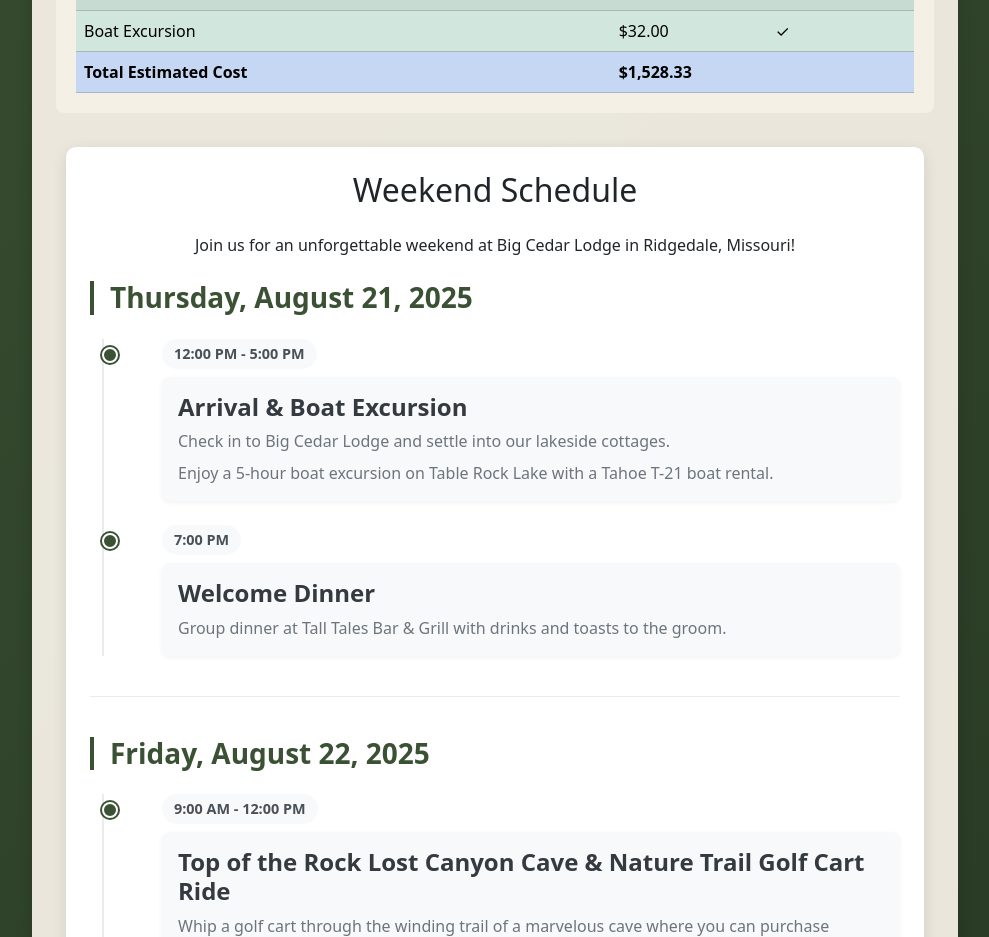
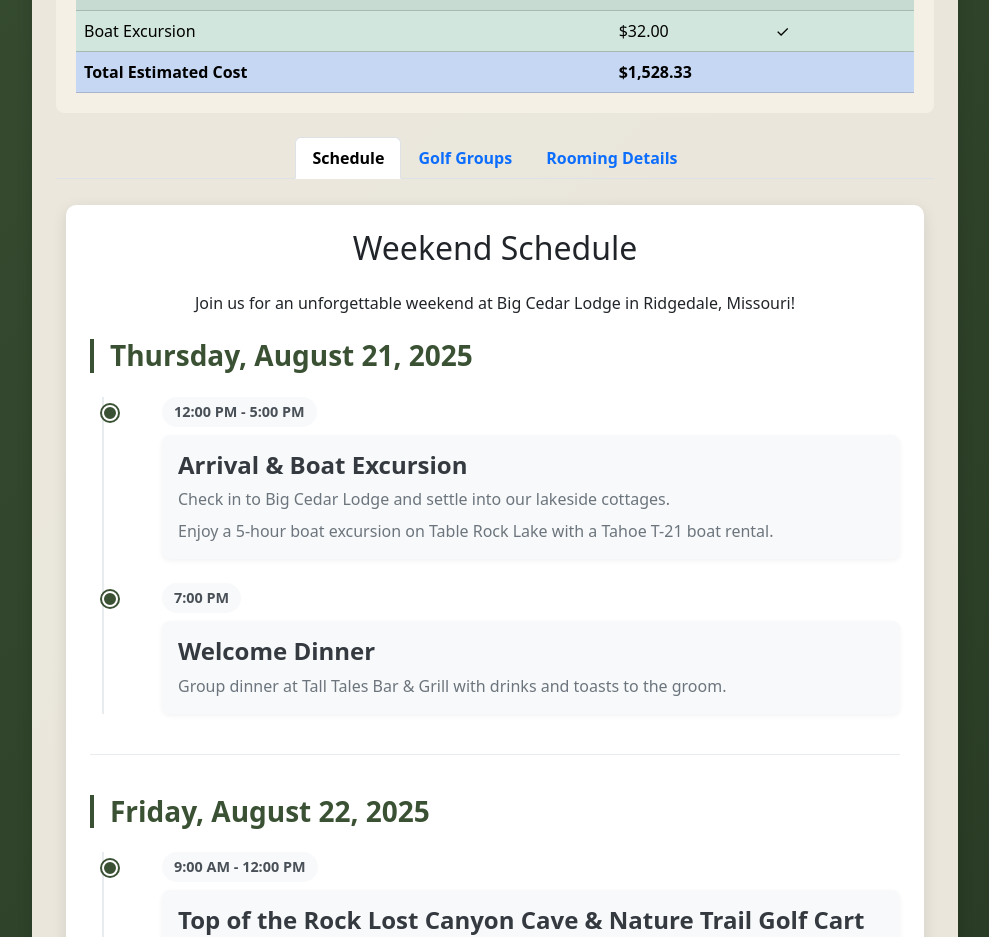
Before and after one commit to eekbud/jakeisgettingmarried, a React (Create React App) app in the folder client/: page / in a window 1280 px wide. Shown: the part 800-1737 px from the top of the page, without its empty margins (145-1134 px from the left). Built offline with nearby package versions, Linux system fonts and the light colour scheme.

Commit message:
Added golf group and room detail tabs

```diff
--- a/client/src/App.js
+++ b/client/src/App.js
@@ -1,10 +1,39 @@
-import React from "react";
-import { Container, Row, Col, Card } from "react-bootstrap";
+import React, { useState } from "react";
+import { Container, Row, Col, Card, Nav } from "react-bootstrap";
 import Schedule from "./components/Schedule";
 import "bootstrap/dist/css/bootstrap.min.css";
 import "./App.css";
 
+const TabContent = ({ activeTab }) => {
+  switch (activeTab) {
+    case "golf":
+      return (
+        <div className="p-3 border border-top-0 rounded-bottom">
+          <h4>Golf Group Details</h4>
+          <p>Details about the golf group will be shown here.</p>
+          {/* Add golf group content here */}
+        </div>
+      );
+    case "rooming":
+      return (
+        <div className="p-3 border border-top-0 rounded-bottom">
+          <h4>Rooming Details</h4>
+          <p>Room assignments and lodging information will be shown here.</p>
+          {/* Add rooming details content here */}
+        </div>
+      );
+    case "schedule":
+    default:
+      return (
+        <div className="schedule-section">
+          <Schedule />
+        </div>
+      );
+  }
+};
+
 function App() {
+  const [activeTab, setActiveTab] = useState("schedule");
   // Constants for cost calculation
   const COSTS = {
     accommodation: {
@@ -124,9 +153,32 @@
                       <CostBreakdown />
                     </div>
 
-                    {/* Schedule section */}
-                    <div className="schedule-section mt-4">
-                      <Schedule />
+                    {/* Tab Navigation */}
+                    <div className="tabs-container mt-4">
+                      <Nav
+                        variant="tabs"
+                        defaultActiveKey="schedule"
+                        className="mb-3 justify-content-center"
+                        onSelect={(selectedKey) => setActiveTab(selectedKey)}
+                      >
+                        <Nav.Item>
+                          <Nav.Link eventKey="schedule" className="fw-bold">
+                            Schedule
+                          </Nav.Link>
+                        </Nav.Item>
+                        <Nav.Item>
+                          <Nav.Link eventKey="golf" className="fw-bold">
+                            Golf Groups
+                          </Nav.Link>
+                        </Nav.Item>
+                        <Nav.Item>
+                          <Nav.Link eventKey="rooming" className="fw-bold">
+                            Rooming Details
+                          </Nav.Link>
+                        </Nav.Item>
+                      </Nav>
+
+                      <TabContent activeTab={activeTab} />
                     </div>
                   </div>
                 </>
```
